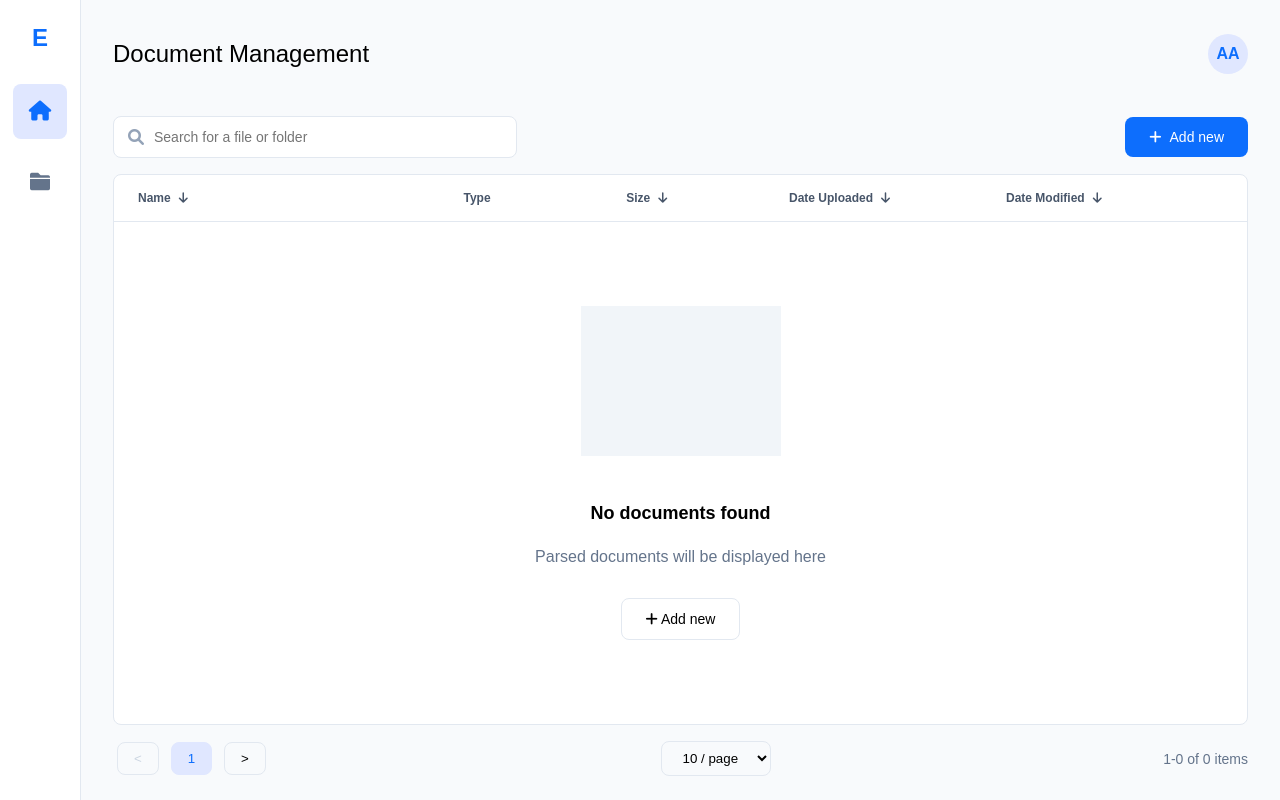
After one commit to oliveroskevin/flask-tutorial, a Flask app: page /documents in a window 1280 px wide. The commit adds this page. Run offline with Flask 3, Linux system fonts and the light colour scheme.

Commit message:
first draft prototype

```diff
--- a/app.py
+++ b/app.py
@@ -1,6 +1,6 @@
 from flask import Flask, render_template, url_for, request, redirect
 from flask_sqlalchemy import SQLAlchemy
-from datetime import datetime, timezone
+from datetime import datetime, timezone, timedelta
 
 app = Flask(__name__)
 app.config['SQLALCHEMY_DATABASE_URI'] = 'sqlite:///test.db'
@@ -15,47 +15,20 @@ class Todo(db.Model):
     def __repr__(self):
         return '<Task %r>' % self.id
 
+class Document(db.Model):
+    id = db.Column(db.Integer, primary_key=True)
+    name = db.Column(db.String(200), nullable=False)
+    type = db.Column(db.String(50), nullable=False)
+    size = db.Column(db.Integer, nullable=False)
+    date_uploaded = db.Column(db.DateTime, default= datetime.now(timezone.utc))
+    date_modified = db.Column(db.DateTime, default= datetime.now(timezone.utc))
 
-@app.route('/', methods=['POST', 'GET'])
-def index():
-    if request.method == 'POST':
-        task_content = request.form['content']
-        new_task = Todo(content=task_content)
+    def __repr__(self):
+        return '<Document %r>' % self.id
 
-        try:
-            db.session.add(new_task)
-            db.session.commit()
-            return redirect('/')
-        except:
-            return 'There was an issue adding your task'
-    else:
-        tasks = Todo.query.order_by(Todo.date_created).all()
-        return render_template('index.html', tasks=tasks)
 
-@app.route('/delete/<int:id>')
-def delete(id):
-    task_to_delete = Todo.query.get_or_404(id)
-    try:
-        db.session.delete(task_to_delete)
-        db.session.commit()
-        return redirect('/')
-    except:
-        return 'There was a problem deleting that task'
-
-@app.route('/update/<int:id>', methods=['GET', 'POST'])
-def update(id):
-    task = Todo.query.get_or_404(id)
-    if request.method == 'POST':
-        task.content = request.form['content']
-        try:
-            db.session.commit()
-            return redirect('/')
-        except:
-            return 'There was an issue updating your task'
-    else:
-        return render_template('update.html', task=task)
-
-@app.route('/login')
+# PAGES
+@app.route('/')
 def login():
     return render_template('login.html')
 
@@ -63,5 +36,31 @@ def login():
 def login_page():
     return render_template('login-page.html')
 
+@app.route('/documents', methods=['POST', 'GET'])
+def documents():
+    if request.method == 'POST':
+        file_name = request.form.get('name')
+        file_size = request.form.get('size')
+        file_type = request.form.get('type')
+
+        if not all([file_name, file_size, file_type]):
+            return 'Missing data', 400
+
+        new_document = Document(
+            name=file_name,
+            size=int(file_size),
+            type=file_type
+        )
+
+        try:
+            db.session.add(new_document)
+            db.session.commit()
+            return redirect('/documents')
+        except Exception as e:
+            return f'There was an issue adding your document: {e}', 500
+    else:
+        documents = Document.query.order_by(Document.date_uploaded.desc()).all()
+        return render_template('document-list.html', documents=documents)
+
 if __name__ == "__main__":
     app.run(debug=True)
--- /dev/null
+++ b/static/css/document-list.css
@@ -0,0 +1,364 @@
+body,
+html {
+    margin: 0;
+    padding: 0;
+    height: 100%;
+    font-family: sans-serif;
+    background-color: #f8fafc;
+}
+
+.container {
+    display: flex;
+    height: 100vh;
+}
+
+.sidebar {
+    width: 80px;
+    background-color: #ffffff;
+    display: flex;
+    flex-direction: column;
+    align-items: center;
+    padding-top: 1.5rem;
+    border-right: 1px solid #e2e8f0;
+}
+
+.sidebar-header .logo {
+    font-size: 24px;
+    font-weight: bold;
+    color: #0d6efd;
+    margin-bottom: 2rem;
+}
+
+.sidebar-nav ul {
+    list-style: none;
+    padding: 0;
+    margin: 0;
+}
+
+.sidebar-nav li a {
+    display: block;
+    padding: 1rem;
+    margin-bottom: 1rem;
+    border-radius: 8px;
+    color: #64748b;
+    font-size: 20px;
+    text-align: center;
+}
+
+.sidebar-nav li a.active {
+    background-color: #e0e7ff;
+    color: #0d6efd;
+}
+
+.main-content {
+    flex: 1;
+    padding: 1.5rem 2rem;
+    display: flex;
+    flex-direction: column;
+}
+
+.main-header {
+    display: flex;
+    justify-content: space-between;
+    align-items: center;
+    margin-bottom: 2rem;
+}
+
+.main-header h1 {
+    font-size: 24px;
+    font-weight: normal;
+    color: #000;
+}
+
+.user-profile {
+    background-color: #e0e7ff;
+    color: #0d6efd;
+    width: 40px;
+    height: 40px;
+    border-radius: 50%;
+    display: flex;
+    align-items: center;
+    justify-content: center;
+    font-weight: bold;
+}
+
+.toolbar {
+    display: flex;
+    justify-content: space-between;
+    align-items: center;
+    margin-bottom: 1rem;
+}
+
+.search-container {
+    position: relative;
+    width: 350px;
+}
+
+.search-container i {
+    position: absolute;
+    left: 15px;
+    top: 50%;
+    transform: translateY(-50%);
+    color: #94a3b8;
+}
+
+.search-container input {
+    width: 100%;
+    padding: 0.75rem 0.75rem 0.75rem 40px;
+    border: 1px solid #e2e8f0;
+    border-radius: 8px;
+    font-size: 14px;
+}
+
+.add-new-btn {
+    background-color: #0d6efd;
+    color: white;
+    border: none;
+    padding: 0.75rem 1.5rem;
+    border-radius: 8px;
+    font-size: 14px;
+    cursor: pointer;
+    display: flex;
+    align-items: center;
+}
+
+.add-new-btn i {
+    margin-right: 0.5rem;
+}
+
+.document-list {
+    background-color: #ffffff;
+    border: 1px solid #e2e8f0;
+    border-radius: 8px;
+    flex-grow: 1;
+    display: flex;
+    flex-direction: column;
+}
+
+.list-header {
+    display: flex;
+    padding: 1rem 1.5rem;
+    border-bottom: 1px solid #e2e8f0;
+    font-weight: bold;
+    color: #475569;
+    font-size: 12px;
+}
+
+.header-item {
+    display: flex;
+    align-items: center;
+}
+
+.header-item i {
+    margin-left: 0.5rem;
+}
+
+.header-item.name {
+    flex-basis: 30%;
+}
+
+.header-item.type {
+    flex-basis: 15%;
+}
+
+.header-item.size {
+    flex-basis: 15%;
+}
+
+.header-item.date-uploaded {
+    flex-basis: 20%;
+}
+
+.header-item.date-modified {
+    flex-basis: 20%;
+}
+
+.list-item {
+    display: flex;
+    padding: 1rem 1.5rem;
+    border-bottom: 1px solid #e2e8f0;
+    font-size: 14px;
+    align-items: center;
+}
+
+.list-item:last-child {
+    border-bottom: none;
+}
+
+.item-cell {
+    display: flex;
+    align-items: center;
+}
+
+.item-cell.name {
+    flex-basis: 30%;
+    color: #000;
+}
+
+.item-cell .fa-folder,
+.item-cell .fa-file-alt {
+    margin-right: 1rem;
+    color: #64748b;
+    font-size: 18px;
+}
+
+.item-cell.type {
+    flex-basis: 15%;
+}
+
+.item-cell.size {
+    flex-basis: 15%;
+}
+
+.item-cell.date-uploaded {
+    flex-basis: 20%;
+    flex-direction: column;
+    align-items: flex-start;
+}
+
+.item-cell.date-modified {
+    flex-basis: 20%;
+    flex-direction: column;
+    align-items: flex-start;
+}
+
+.item-cell .modifier {
+    font-size: 12px;
+    color: #64748b;
+    margin-top: 4px;
+}
+
+.empty-list {
+    flex-grow: 1;
+    display: flex;
+    flex-direction: column;
+    justify-content: center;
+    align-items: center;
+    text-align: center;
+    color: #64748b;
+}
+
+.empty-list-icon {
+    width: 200px;
+    height: 150px;
+    background-color: #f1f5f9;
+    margin-bottom: 2rem;
+}
+
+.empty-list h2 {
+    font-size: 18px;
+    color: #000;
+    margin-bottom: 0.5rem;
+}
+
+.empty-list p {
+    margin-bottom: 2rem;
+}
+
+.add-new-secondary-btn {
+    background-color: #ffffff;
+    color: #000;
+    border: 1px solid #e2e8f0;
+    padding: 0.75rem 1.5rem;
+    border-radius: 8px;
+    font-size: 14px;
+    cursor: pointer;
+}
+
+.main-footer {
+    display: flex;
+    justify-content: space-between;
+    align-items: center;
+    padding-top: 1rem;
+    font-size: 14px;
+    color: #64748b;
+}
+
+.pagination button {
+    background: none;
+    border: 1px solid #e2e8f0;
+    padding: 0.5rem 1rem;
+    margin: 0 0.25rem;
+    border-radius: 8px;
+    cursor: pointer;
+}
+
+.pagination button.active {
+    background-color: #e0e7ff;
+    border-color: #e0e7ff;
+    color: #0d6efd;
+}
+
+.pagination button:disabled {
+    color: #cbd5e1;
+    cursor: default;
+}
+
+.page-size-selector select {
+    border: 1px solid #e2e8f0;
+    padding: 0.5rem 1rem;
+    border-radius: 8px;
+    background: none;
+}
+
+/* Modal styles */
+.modal {
+    display: none;
+    position: fixed;
+    z-index: 1000;
+    left: 0;
+    top: 0;
+    width: 100%;
+    height: 100%;
+    overflow: auto;
+    background-color: rgba(0, 0, 0, 0.5);
+}
+
+.modal-content {
+    background-color: #ffffff;
+    margin: 10% auto;
+    padding: 2rem;
+    border: 1px solid #e2e8f0;
+    width: 90%;
+    max-width: 500px;
+    border-radius: 8px;
+    position: relative;
+}
+
+.modal-content h2 {
+    margin-top: 0;
+    font-size: 20px;
+    margin-bottom: 1rem;
+}
+
+.close-btn {
+    color: #94a3b8;
+    position: absolute;
+    top: 1rem;
+    right: 1.5rem;
+    font-size: 28px;
+    font-weight: bold;
+}
+
+.close-btn:hover,
+.close-btn:focus {
+    color: #000;
+    text-decoration: none;
+    cursor: pointer;
+}
+
+#upload-form input[type='file'] {
+    display: block;
+    margin: 1.5rem 0;
+}
+
+.upload-btn {
+    background-color: #0d6efd;
+    color: white;
+    border: none;
+    padding: 0.75rem 1.5rem;
+    border-radius: 8px;
+    font-size: 14px;
+    cursor: pointer;
+    width: 100%;
+}
--- /dev/null
+++ b/templates/document-list.html
@@ -0,0 +1,166 @@
+{% extends 'base.html' %} {% block head %}
+<title>Document Management</title>
+<link rel="stylesheet" href="{{ url_for('static', filename='css/document-list.css') }}" />
+<link rel="stylesheet" href="https://cdnjs.cloudflare.com/ajax/libs/font-awesome/6.0.0-beta3/css/all.min.css" />
+{% endblock %} {% block body %}
+<div class="container">
+    <aside class="sidebar">
+        <div class="sidebar-header">
+            <div class="logo">E</div>
+        </div>
+        <nav class="sidebar-nav">
+            <ul>
+                <li>
+                    <a href="#" class="active"><i class="fas fa-home"></i></a>
+                </li>
+                <li>
+                    <a href="#"><i class="fas fa-folder"></i></a>
+                </li>
+            </ul>
+        </nav>
+    </aside>
+    <main class="main-content">
+        <header class="main-header">
+            <h1>Document Management</h1>
+            <div class="user-profile">AA</div>
+        </header>
+        <div class="toolbar">
+            <div class="search-container">
+                <i class="fas fa-search"></i>
+                <input type="text" placeholder="Search for a file or folder" />
+            </div>
+            <button class="add-new-btn"><i class="fas fa-plus"></i> Add new</button>
+        </div>
+        <div class="document-list">
+            <div class="list-header">
+                <div class="header-item name">Name <i class="fas fa-arrow-down"></i></div>
+                <div class="header-item type">Type</div>
+                <div class="header-item size">Size <i class="fas fa-arrow-down"></i></div>
+                <div class="header-item date-uploaded">Date Uploaded <i class="fas fa-arrow-down"></i></div>
+                <div class="header-item date-modified">Date Modified <i class="fas fa-arrow-down"></i></div>
+            </div>
+            {% if not documents %}
+            <div class="empty-list">
+                <div class="empty-list-icon"></div>
+                <h2>No documents found</h2>
+                <p>Parsed documents will be displayed here</p>
+                <button class="add-new-secondary-btn"><i class="fas fa-plus"></i> Add new</button>
+            </div>
+            {% else %} {% for doc in documents %}
+            <div class="list-item">
+                <div class="item-cell name">
+                    {% if doc.type == 'Folder' %}
+                    <i class="fas fa-folder"></i>
+                    {% else %}
+                    <i class="fas fa-file-alt"></i>
+                    {% endif %}
+                    <span>{{ doc.name }}</span>
+                </div>
+                <div class="item-cell type">
+                    {% if doc.type == 'Folder' %} Folder {% elif 'wordprocessingml' in doc.type %} DOCX {% else %} {{
+                    doc.type.split('/')[-1] | upper if '/' in doc.type else doc.type | upper }} {% endif %}
+                </div>
+                <div class="item-cell size">{{ "%.2f" | format(doc.size / (1024*1024)) }} MB</div>
+                <div class="item-cell date-uploaded">
+                    {{ doc.date_uploaded.strftime('%a, %d %b %Y %H:%M:%S') }}
+                    <span class="modifier">Juan dela Cruz</span>
+                </div>
+                <div class="item-cell date-modified">
+                    {% if doc.date_modified %} {{ doc.date_modified.strftime('%a, %d %b %Y %H:%M:%S') }}
+                    <span class="modifier">Maria Clara</span>
+                    {% else %} Not available {% endif %}
+                </div>
+            </div>
+            {% endfor %} {% endif %}
+        </div>
+        <footer class="main-footer">
+            <div class="pagination">
+                <button disabled>&lt;</button>
+                <button class="active">1</button>
+                <button>&gt;</button>
+            </div>
+            <div class="page-size-selector">
+                <select>
+                    <option>10 / page</option>
+                </select>
+            </div>
+            <div class="item-count">
+                1-{{ documents|length if documents else 0 }} of {{ documents|length if documents else 0 }} items
+            </div>
+        </footer>
+    </main>
+</div>
+
+<div id="upload-modal" class="modal">
+    <div class="modal-content">
+        <span class="close-btn">&times;</span>
+        <h2>Add new document</h2>
+        <form id="upload-form">
+            <p>Select a file to get its details.</p>
+            <input type="file" id="file-input" required />
+            <button type="submit" class="upload-btn">Add Document</button>
+        </form>
+    </div>
+</div>
+
+<script>
+    document.addEventListener('DOMContentLoaded', () => {
+        const modal = document.getElementById('upload-modal');
+        const closeBtn = document.querySelector('.modal .close-btn');
+        const uploadForm = document.getElementById('upload-form');
+        const fileInput = document.getElementById('file-input');
+
+        const openModal = () => {
+            modal.style.display = 'block';
+        };
+
+        const closeModal = () => {
+            modal.style.display = 'none';
+            uploadForm.reset();
+        };
+
+        document.querySelectorAll('.add-new-btn, .add-new-secondary-btn').forEach((btn) => {
+            btn.addEventListener('click', openModal);
+        });
+
+        closeBtn.addEventListener('click', closeModal);
+
+        window.addEventListener('click', (event) => {
+            if (event.target == modal) {
+                closeModal();
+            }
+        });
+
+        uploadForm.addEventListener('submit', async (event) => {
+            event.preventDefault();
+
+            const file = fileInput.files[0];
+            if (!file) {
+                alert('Please select a file.');
+                return;
+            }
+
+            const formData = new FormData();
+            formData.append('name', file.name);
+            formData.append('size', file.size);
+            formData.append('type', file.type || 'unknown');
+
+            try {
+                const response = await fetch('/documents', {
+                    method: 'POST',
+                    body: formData,
+                });
+
+                if (response.ok) {
+                    window.location.href = '/documents';
+                } else {
+                    alert('There was an issue adding your document.');
+                }
+            } catch (error) {
+                console.error('Error:', error);
+                alert('An error occurred while adding the document.');
+            }
+        });
+    });
+</script>
+{% endblock %}
--- a/templates/login-page.html
+++ b/templates/login-page.html
@@ -12,7 +12,9 @@
                 <i class="fas fa-user icon"></i>
                 <input type="text" placeholder="MyEMAPTA account" />
             </div>
-            <button type="submit" class="continue-button">Continue</button>
+            <div class="button-container">
+                <a href="/documents" class="continue-button">Continue</a>
+            </div>
         </form>
         <div class="footer">
             <a href="#">Privacy Policy</a>
```
Also changed, not shown: app.txt (added, +40 -0 lines), static/css/login-page.css (+10 -4 lines), instance/test.db.
